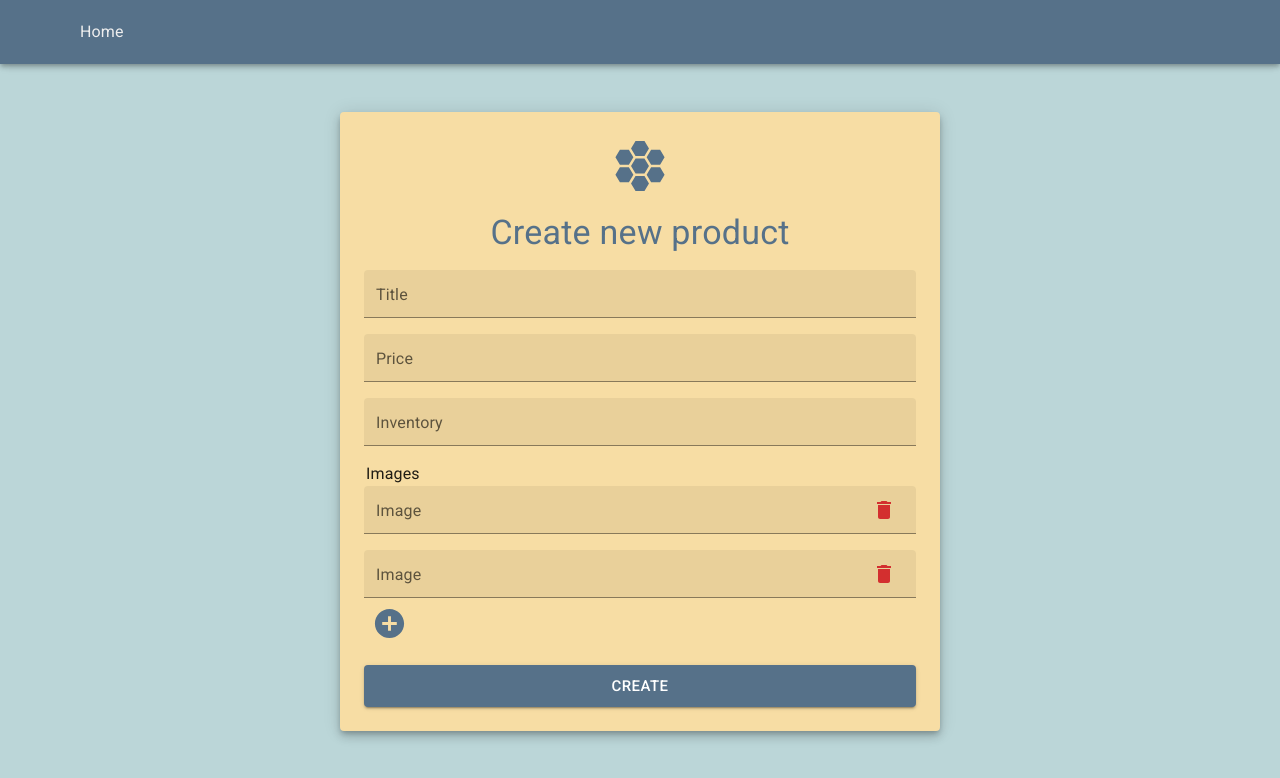
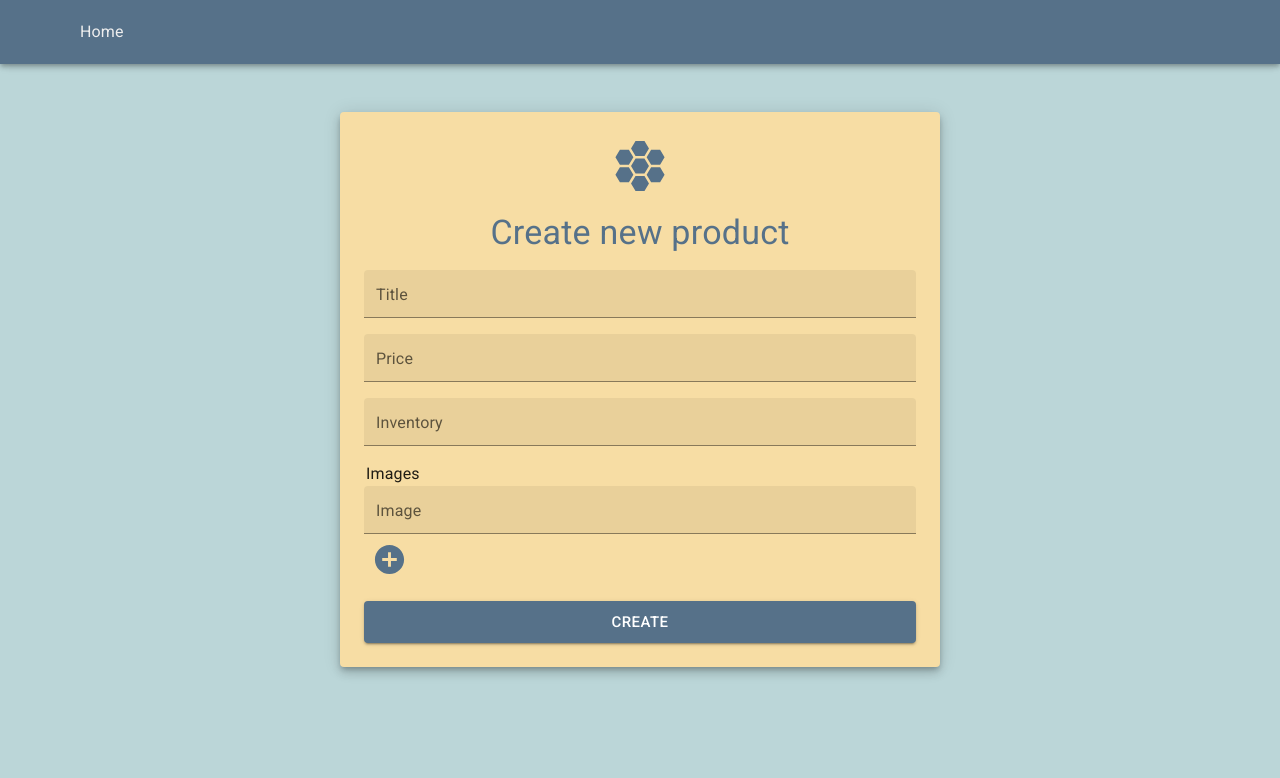
Before and after one commit to medasul/react-crud, a React (Vite) app in the folder client/: page /create-product in a window 1280 px wide. Shown: the top 778 px of the page. Built offline with nearby package versions, Linux system fonts and the light colour scheme.

Commit message:
ImagesField for ProductFormPage updated (UX)

```diff
--- a/client/package.json
+++ b/client/package.json
@@ -17,13 +17,15 @@
     "react": "^18.2.0",
     "react-dom": "^18.2.0",
     "react-router-dom": "^6.8.0",
-    "swiper": "^9.0.5"
+    "swiper": "^9.0.5",
+    "uniqid": "^5.4.0"
   },
   "devDependencies": {
     "@types/axios": "^0.14.0",
     "@types/react": "^18.0.26",
     "@types/react-dom": "^18.0.9",
     "@types/swiper": "^6.0.0",
+    "@types/uniqid": "^5.3.2",
     "@typescript-eslint/eslint-plugin": "^5.50.0",
     "@typescript-eslint/parser": "^5.50.0",
     "@vitejs/plugin-react": "^3.0.0",
--- a/client/src/pages/product-form-page/images-field.tsx
+++ b/client/src/pages/product-form-page/images-field.tsx
@@ -2,6 +2,7 @@ import React from 'react';
 import { projectColors } from 'assets/variables';
 import DeleteIcon from '@mui/icons-material/Delete';
 import AddCircleIcon from '@mui/icons-material/AddCircle';
+import createId from 'uniqid';
 import {
   Stack,
   Typography,
@@ -11,47 +12,48 @@ import {
   IconButton,
 } from '@mui/material';
 
-const ImagesField = () => (
+const initialIds = [createId()];
+
+const ImagesField = () => {
+  const [imgFieldsIds, setImgFieldsIds] = React.useState<string[]>(initialIds);
+
+  const addImgField = () => setImgFieldsIds([...imgFieldsIds, createId()]);
+  const removeImgField = (id: string) => {
+    if (imgFieldsIds.length > 1) {
+      setImgFieldsIds(imgFieldsIds.filter((imgId) => imgId !== id));
+    }
+  };
+
+  return (
 
     <Box sx={{ width: 1 }}>
       <Typography component="legend">Images</Typography>
       <Stack sx={{ gap: 2 }}>
+        {imgFieldsIds.map((id) => (
           <TextField
+            key={id}
             label="Image"
             fullWidth
             variant="filled"
             size="small"
-        InputProps={{
+            InputProps={imgFieldsIds.length > 1 ? {
               endAdornment: (
                 <InputAdornment position="end">
-              <IconButton>
+                  <IconButton onClick={() => removeImgField(id)}>
                     <DeleteIcon color="error" />
                   </IconButton>
                 </InputAdornment>
               ),
-        }}
+            } : undefined}
           />
-      <TextField
-        label="Image"
-        fullWidth
-        variant="filled"
-        size="small"
-        InputProps={{
-          endAdornment: (
-            <InputAdornment position="end">
-              <IconButton>
-                <DeleteIcon color="error" />
-              </IconButton>
-            </InputAdornment>
-          ),
-        }}
-      />
+        ))}
       </Stack>
-    <IconButton>
+      <IconButton onClick={addImgField}>
         <AddCircleIcon sx={{ fontSize: 35, color: projectColors.primary }} />
       </IconButton>
     </Box>
 
   );
+};
 
 export default ImagesField;
--- a/client/src/pages/product-form-page/styled.ts
+++ b/client/src/pages/product-form-page/styled.ts
@@ -34,6 +34,3 @@ export const Paper = styled(MuiPaper)(({ theme }) => ({
     width: theme.breakpoints.values.sm,
   },
 }));
-
-
-// *ProductFormPage, ne HouseFormPage, sekiau pamokos įrašą ir kartu pasileidus commita ta pati koki pasaket irasiau
```
Also changed, not shown: 1 other file (tests, documents, lock files or other folders). Lines whose indentation alone changed are shown as unchanged.
